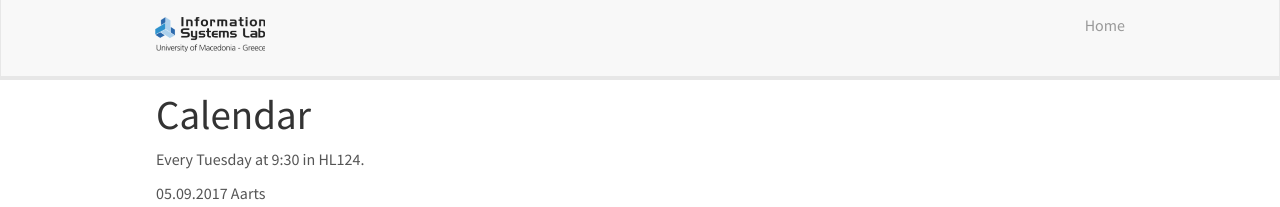
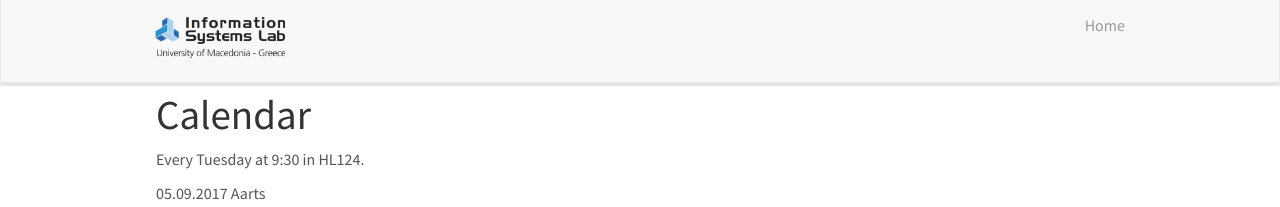
Before and after one commit to islab-uom/islab-uom2, a Jekyll site: the page built from _pages/mini_lecture_series.md, in a window 1280 px wide. Shown: the top 207 px of the page. Built offline with Jekyll 4.4.1, drawn with Linux system fonts in a browser that asks for light colours; nearby versions of some CDN libraries.

Commit message:
Update header.html

```diff
--- a/_includes/header.html
+++ b/_includes/header.html
@@ -8,7 +8,7 @@
 		<span class="icon-bar"></span>
 	  </button>
 
-    <a  href="{{ site.url }}{{ site.baseurl }}/"> <img src="{{ site.url }}{{ site.baseurl }}/images/logopic/islab.png" style="width: 110px"></a>
+    <a  href="{{ site.url }}{{ site.baseurl }}/"> <img src="{{ site.url }}{{ site.baseurl }}/images/logopic/islab.png" style="width: 130px"></a>
 	</div>
 	<div class="collapse navbar-collapse" id="navbar-collapse-1">
 	  <ul class="nav navbar-nav navbar-right">
```
